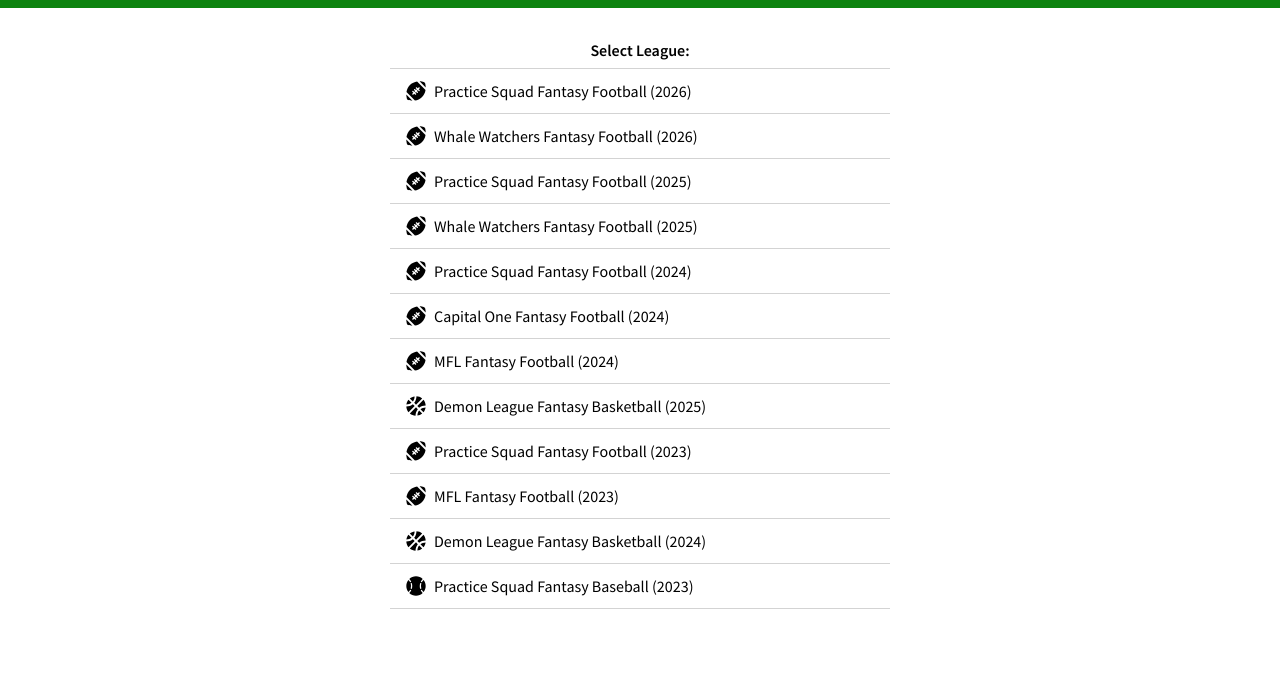
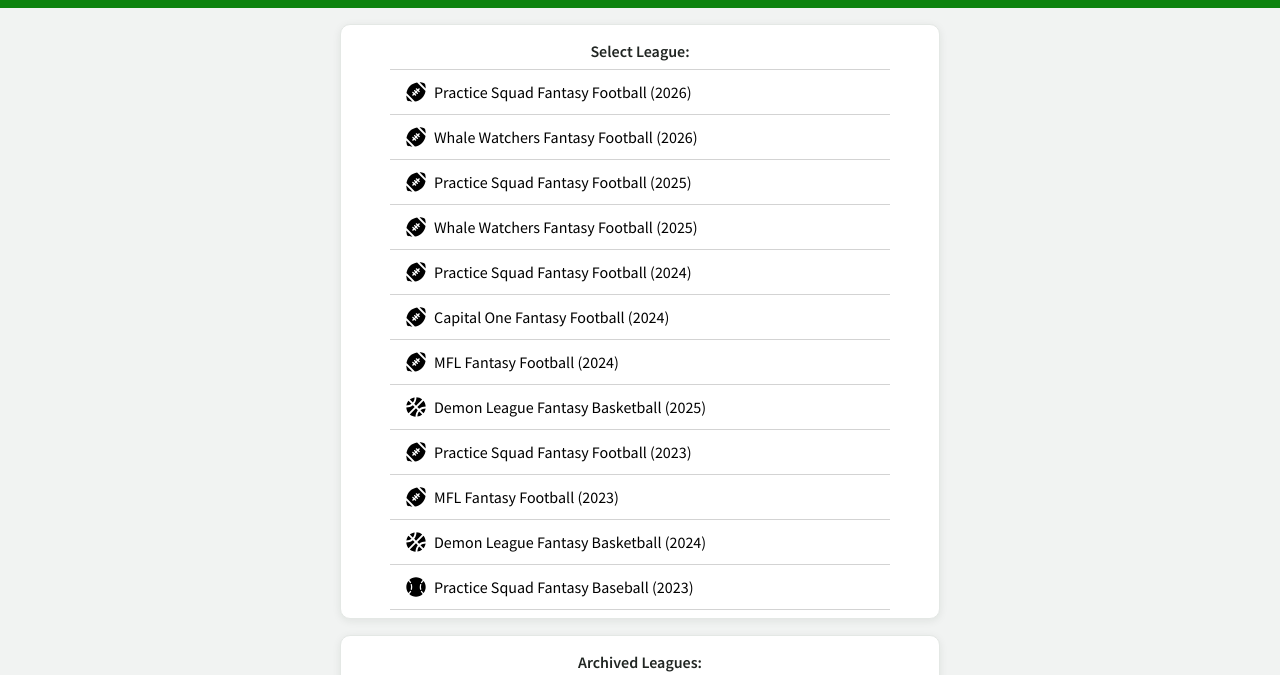
Before and after one commit to jackarnold84/fantasy-forecaster, a Gatsby site: page / in a window 1280 px wide. Shown: the part 72-747 px from the top of the page. Built offline with nearby package versions, Linux system fonts and the light colour scheme; Gatsby itself is replaced by a stand-in of ours.

Commit message:
Dashboard UI Refresh (#14)
* dashboard style UI enhance

* QB weight change to 1.2

```diff
--- a/src/components/GameReport.js
+++ b/src/components/GameReport.js
@@ -1,6 +1,7 @@
 import * as React from "react"
 import UpcomingGames from "./UpcomingGames"
 import Container from "./elements/Container"
+import Card from "./elements/Card"
 import SectionTitle from "./elements/SectionTitle"
 import TeamLabel from "./elements/TeamLabel"
 import WeekNav from "./elements/WeekNav"
@@ -31,12 +32,15 @@ const GameReport = ({ leagueData }) => {
         </Container>
       </div>
 
+      <Card>
         <UpcomingGames
           matchupImportance={leagueData.league.matchupImportance}
           teamLabels={teamLabels}
           week={week}
         />
+      </Card>
 
+      <Card>
         <Container>
         <SectionTitle>Team Projections</SectionTitle>
         <Container>
@@ -64,6 +68,7 @@ const GameReport = ({ leagueData }) => {
           </table>
         </Container>
         </Container>
+      </Card>
 
     </Container>
   )
--- a/src/components/Layout.js
+++ b/src/components/Layout.js
@@ -27,11 +27,11 @@ const Layout = ({ children }) => {
         </Link>
       </div>
 
-      <div className="auto" style={{ maxWidth: '600px', minHeight: 'calc(100vh - 112px)' }}>
+      <main className="dashboard-main">
         <Container size={16}>
           {children}
         </Container>
-      </div>
+      </main>
 
       <div className="x3-row center" style={{ backgroundColor: palette.green }}>
         <div className="white-text subtext">
--- a/src/components/PlayerReport.js
+++ b/src/components/PlayerReport.js
@@ -1,6 +1,7 @@
 import * as React from "react"
 import { capitalize } from "../utils/display"
 import Container from "./elements/Container"
+import Card from "./elements/Card"
 import PlayerImage from "./elements/PlayerImage"
 import TabNav from "./elements/TabNav"
 import WeekNav from "./elements/WeekNav"
@@ -38,6 +39,7 @@ const PlayerReport = ({ leagueData }) => {
         </Container>
       </div>
 
+      <Card>
         <Container>
           <WeekNav
             min={0}
@@ -75,6 +77,7 @@ const PlayerReport = ({ leagueData }) => {
             </tbody>
           </table>
         </Container>
+      </Card>
 
     </Container>
   )
--- a/src/components/UpcomingGames.js
+++ b/src/components/UpcomingGames.js
@@ -43,7 +43,7 @@ const UpcomingGames = ({ matchupImportance, teamLabels, week }) => {
                 <th aria-label="away">Matchup</th>
                 <th aria-label="vs" width="40px" />
                 <th aria-label="home" />
-                <th width="80px">Importance</th>
+                <th width="64px">Importance</th>
               </tr>
               {
                 matchupImportance[selectedWeek].map(x => (
--- /dev/null
+++ b/src/components/elements/Card.js
@@ -0,0 +1,11 @@
+import * as React from "react"
+
+const Card = ({ children, className = "" }) => {
+  return (
+    <section className={`dashboard-card ${className}`.trim()}>
+      {children}
+    </section>
+  )
+}
+
+export default Card
--- a/src/pages/index.js
+++ b/src/pages/index.js
@@ -3,6 +3,7 @@ import * as React from "react";
 import { FaArchive, FaBaseballBall, FaBasketballBall, FaFootballBall } from "react-icons/fa";
 import Layout from "../components/Layout";
 import Container from "../components/elements/Container";
+import Card from "../components/elements/Card";
 import config from "../config.json";
 import { capitalize } from "../utils/display";
 
@@ -40,6 +41,7 @@ const leagueArchive = config.archivedLeagues;
 const IndexPage = () => {
   return (
     <Layout>
+      <Card>
         <Container>
           <div className="auto" style={{ maxWidth: '500px' }}>
             <h4 className="x3-row center nav-table-row">
@@ -56,8 +58,10 @@ const IndexPage = () => {
             ))}
           </div>
         </Container>
+      </Card>
 
-      <Container top={56}>
+      <Card>
+        <Container>
           <div className="auto" style={{ maxWidth: '500px' }}>
             <h4 className="x3-row center nav-table-row">
               Archived Leagues:
@@ -73,6 +77,7 @@ const IndexPage = () => {
             ))}
           </div>
         </Container>
+      </Card>
     </Layout>
   )
 }
--- a/src/pages/league.js
+++ b/src/pages/league.js
@@ -21,11 +21,11 @@ const StyledSpinner = styled(ImSpinner2)`
 `;
 
 const HomeLink = styled(Link)`
-  color: #0066cc;
+  color: #0D830F;
   text-decoration: underline;
   font-size: 16px;
   &:hover {
-    color: #0073e6;
+    color: #096b0b;
   }
 `;
 
--- a/src/styles/global.css
+++ b/src/styles/global.css
@@ -10,6 +10,11 @@ h5,
 h6 {
   font-family: 'Source Sans Pro', sans-serif;
   margin: 0;
+}
+
+body {
+  background-color: #f1f3f2;
+  color: #202522;
 }
 
 h1,
@@ -59,7 +64,7 @@ th {
 }
 
 .th-border {
-  border-bottom: 2px solid #0066CC !important;
+  border-bottom: 2px solid #0D830F !important;
 }
 
 .tight-table td {
@@ -75,8 +80,8 @@ th {
   margin: auto;
   display: inline-block;
   border: 1px solid #999;
-  border-radius: 4px;
-  background-color: #F8F8F8;
+  border-radius: 6px;
+  background-color: #f7f8f7;
 }
 
 .tab-btn {
@@ -88,7 +93,7 @@ th {
   padding: 10px 12px;
   margin: 2px 2px;
   min-width: 50px;
-  border-radius: 4px;
+  border-radius: 5px;
   cursor: pointer;
   background-color: #F8F8F8
 }
@@ -214,6 +219,28 @@ th {
 /* X3 STYLE CLASSES */
 
 /* containment */
+.dashboard-main {
+  box-sizing: border-box;
+  max-width: 600px;
+  min-height: calc(100vh - 112px);
+  margin: auto;
+}
+
+.dashboard-card {
+  box-sizing: border-box;
+  width: 100%;
+  margin-bottom: 16px;
+  padding: 0 16px;
+  background-color: #ffffff;
+  border: 1px solid #e4e8e5;
+  border-radius: 10px;
+  box-shadow: 0 2px 8px rgba(25, 42, 30, 0.08);
+}
+
+.dashboard-card:last-child {
+  margin-bottom: 0;
+}
+
 .x3-container {
   padding: 24px;
 }
@@ -239,7 +266,7 @@ th {
 
 .x3-input:focus,
 .x3-input:hover {
-  box-shadow: 0 0 0 2px #4b4b4b;
+  box-shadow: 0 0 0 2px #0D830F;
 }
 
 .x3-label {
@@ -255,7 +282,7 @@ th {
   font-size: 16px;
   padding: 8px 32px;
   margin: 2px 4px;
-  border-radius: 4px;
+  border-radius: 6px;
   cursor: pointer;
 }
 
@@ -279,7 +306,16 @@ th {
 
 .x3-select:focus,
 .x3-select:hover {
-  outline: 1px solid #4b4b4b;
+  outline: 1px solid #0D830F;
+}
+
+button:focus-visible,
+.x3-input:focus-visible,
+.x3-select:focus-visible,
+.x3-check:focus-visible,
+.x3-radio:focus-visible {
+  outline: 3px solid rgba(13, 131, 15, 0.35);
+  outline-offset: 2px;
 }
 
 .x3-check,
@@ -290,10 +326,11 @@ th {
   top: 6px;
   border-radius: 4px;
   margin: 4px 0;
+  accent-color: #0D830F;
 }
 
 .x3-check-label,
-x3-radio-label {
+.x3-radio-label {
   font-size: 16px;
   padding-left: 6px;
   padding-right: 8px;
@@ -442,11 +479,11 @@ x3-radio-label {
 
 .x3-green-btn {
   color: white;
-  background-color: #93A661;
+  background-color: #0D830F;
 }
 
 .x3-green-btn:hover {
-  background-color: #6F7E47;
+  background-color: #096b0b;
 }
 
 .x3-red-btn {
@@ -529,7 +566,7 @@ x3-radio-label {
 .loader {
   width: 32px;
   height: 32px;
-  border: 4px solid #0066CC;
+  border: 4px solid #0D830F;
   border-bottom-color: transparent;
   border-radius: 50%;
   display: inline-block;
@@ -556,6 +593,18 @@ x3-radio-label {
   position: relative;
   display: inline-flex;
   justify-content: center;
+}
+
+@media (max-width: 640px) {
+  .dashboard-main {
+    padding: 0 12px;
+  }
+
+  .dashboard-card {
+    padding-right: 12px;
+    padding-left: 12px;
+    border-radius: 8px;
+  }
 }
 
 /* Tooltip text */
```
Also changed, not shown: src/components/Forecasts.js (+10 -1 lines), src/components/Report.js (+17 -0 lines), src/components/elements/Barplot.js (+6 -2 lines), 1 other file. Lines whose indentation alone changed are shown as unchanged.
